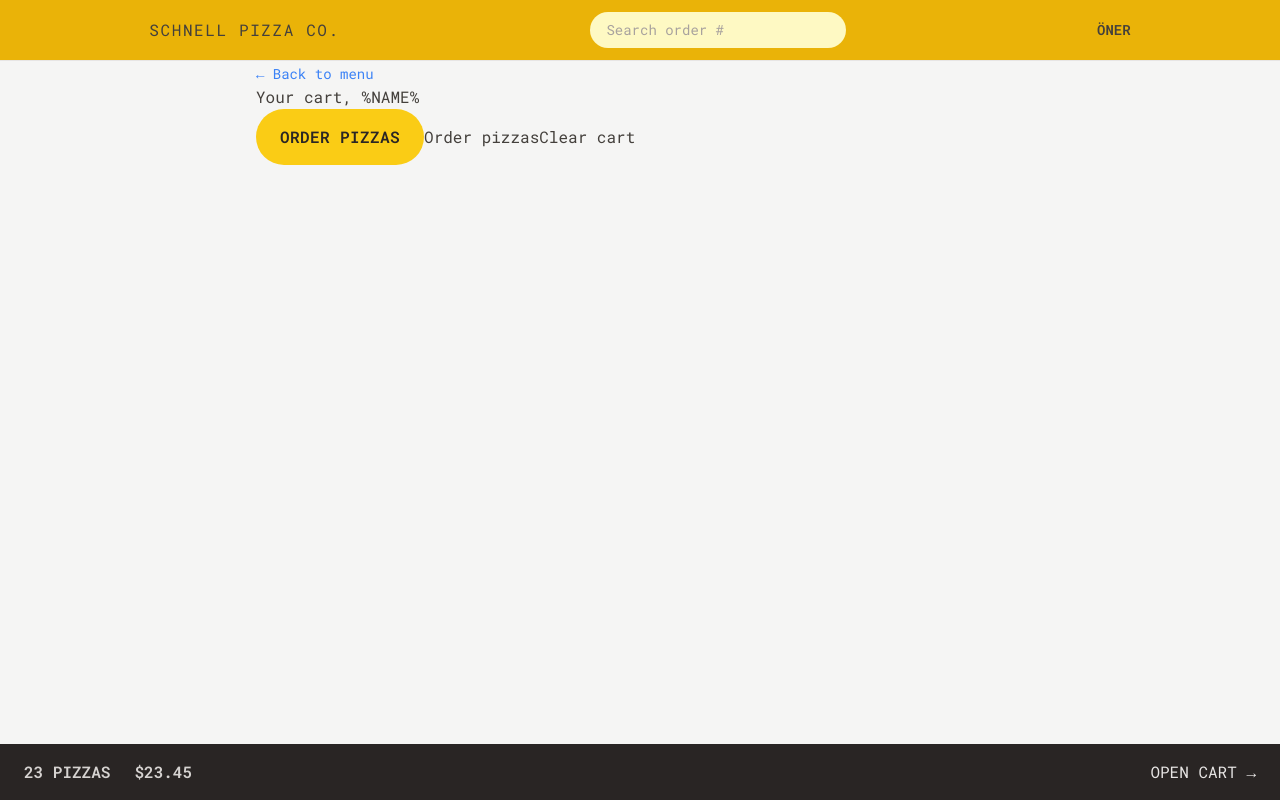
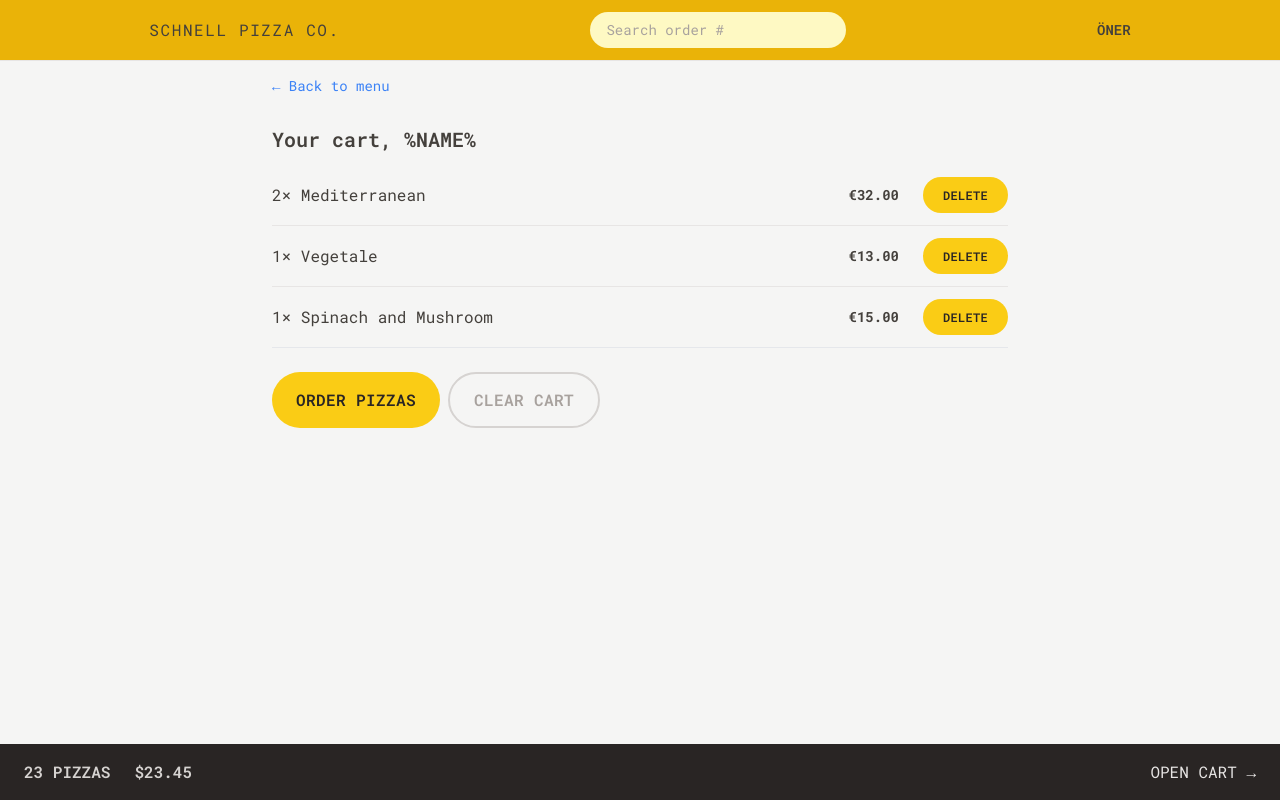
Before and after one commit to Oner-T/schnell-pizza, a React (Vite) app: page /cart in a window 1280 px wide. Built offline with nearby package versions, Linux system fonts and the light colour scheme.

Commit message:
tw-continue

```diff
--- a/src/features/cart/Cart.jsx
+++ b/src/features/cart/Cart.jsx
@@ -1,6 +1,7 @@
 import { Link } from "react-router-dom";
 import LinkButton from "../../ui/LinkButton";
 import Button from "../../ui/Button";
+import CartItem from "./CartItem";
 
 const fakeCart = [
   {
@@ -30,16 +31,23 @@
   const cart = fakeCart;
 
   return (
-    <div>
+    <div className="px-4 py-3">
       <LinkButton to="/menu">&larr; Back to menu</LinkButton>
 
-      <h2>Your cart, %NAME%</h2>
+      <h2 className="mt-7 text-xl font-semibold">Your cart, %NAME%</h2>
 
-      <div>
-        <Button to="/order/new">Order pizzas</Button>
+      <ul className="mt-3 divide-y divide-stone-200 border-b">
+        {cart.map((item) => (
+          <CartItem item={item} key={item.key} />
+        ))}
+      </ul>
 
-        <Link to="/order/new">Order pizzas</Link>
-        <button>Clear cart</button>
+      <div className="mt-6 space-x-2">
+        <Button type="primary" to="/order/new">
+          Order pizzas
+        </Button>
+
+        <Button type="secondary">Clear cart</Button>
       </div>
     </div>
   );
--- a/src/features/cart/CartItem.jsx
+++ b/src/features/cart/CartItem.jsx
@@ -1,13 +1,17 @@
+import Button from "../../ui/Button";
+import { formatCurrency } from "../../utils/helpers";
+
 function CartItem({ item }) {
   const { pizzaId, name, quantity, totalPrice } = item;
 
   return (
-    <li>
-      <p>
+    <li className="py-3 sm:flex sm:items-center sm:justify-between">
+      <p className="mb-1 sm:mb-0">
         {quantity}&times; {name}
       </p>
-      <div>
-        <p>{formatCurrency(totalPrice)}</p>
+      <div className="flex items-center justify-between sm:gap-6">
+        <p className="text-sm font-bold">{formatCurrency(totalPrice)}</p>
+        <Button type="small">Delete</Button>
       </div>
     </li>
   );
--- a/src/features/menu/Menu.jsx
+++ b/src/features/menu/Menu.jsx
@@ -6,7 +6,7 @@
   const menu = useLoaderData();
 
   return (
-    <ul>
+    <ul className=" divide-y divide-stone-200 px-2">
       {menu.map((pizza) => (
         <MenuItem pizza={pizza} key={pizza.id} />
       ))}
--- a/src/features/menu/MenuItem.jsx
+++ b/src/features/menu/MenuItem.jsx
@@ -1,16 +1,31 @@
+import Button from "../../ui/Button";
 import { formatCurrency } from "../../utils/helpers";
 
 function MenuItem({ pizza }) {
   const { id, name, unitPrice, ingredients, soldOut, imageUrl } = pizza;
 
   return (
-    <li>
-      <img src={imageUrl} alt={name} />
-      <div>
-        <p>{name}</p>
-        <p>{ingredients.join(", ")}</p>
-        <div>
-          {!soldOut ? <p>{formatCurrency(unitPrice)}</p> : <p>Sold out</p>}
+    <li className="flex gap-4 py-2">
+      <img
+        src={imageUrl}
+        alt={name}
+        className={`h-24 ${soldOut ? "opacity-70 grayscale" : ""}`}
+      />
+      <div className="flex grow flex-col pt-0.5">
+        <p className="font-medium">{name}</p>
+        <p className="text-sm capitalize italic text-stone-500">
+          {ingredients.join(", ")}
+        </p>
+        <div className="mt-auto flex items-center justify-between">
+          {!soldOut ? (
+            <p className="text-sm">{formatCurrency(unitPrice)}</p>
+          ) : (
+            <p className="text-sm font-medium uppercase text-stone-500">
+              Sold out
+            </p>
+          )}
+
+          <Button type="small">Add to cart</Button>
         </div>
       </div>
     </li>
--- a/src/features/order/CreateOrder.jsx
+++ b/src/features/order/CreateOrder.jsx
@@ -68,7 +68,8 @@
 
         <div>
           <input
-            className="h-6 w-6 accent-yellow-400 focus:outline-none focus:ring focus:ring-yellow-400 focus:ring-offset-2"
+            className="h-6 w-6 accent-yellow-400 focus:outline-none
+            focus:ring focus:ring-yellow-400 focus:ring-offset-2"
             type="checkbox"
             name="priority"
             id="priority"
@@ -80,7 +81,7 @@
 
         <div>
           <input type="hidden" name="cart" value={JSON.stringify(cart)} />
-          <Button disabled={isSubmitting}>
+          <Button type="primary" disabled={isSubmitting}>
             {isSubmitting ? "Placing order..." : "Order now"}
           </Button>
         </div>
--- a/src/features/user/CreateUser.jsx
+++ b/src/features/user/CreateUser.jsx
@@ -1,4 +1,5 @@
 import { useState } from "react";
+import Button from "../../ui/Button";
 
 function CreateUser() {
   const [username, setUsername] = useState("");
@@ -23,7 +24,7 @@
 
       {username !== "" && (
         <div>
-          <button>Start ordering</button>
+          <Button type="primary">Start ordering</Button>
         </div>
       )}
     </form>
--- a/src/ui/AppLayout.jsx
+++ b/src/ui/AppLayout.jsx
@@ -8,7 +8,11 @@
   const navigation = useNavigation();
   const isLoading = navigation.state === "loading";
   return (
-    <div className="grid h-screen grid-rows-[auto_1fr_auto]">
+    <div
+      className={`grid
+                  h-screen
+                  grid-rows-[auto_1fr_auto]`}
+    >
       {isLoading && <Loader />}
 
       <Header />
--- a/src/ui/Button.jsx
+++ b/src/ui/Button.jsx
@@ -1,17 +1,24 @@
 import { Link } from "react-router-dom";
 
-function Button({ children, disabled, to }) {
-  const className =
-    "inline-block rounded-full bg-yellow-400 px-4 py-3 font-semibold uppercase tracking-wide text-stone-800 transition-colors duration-300 hover:bg-yellow-300 focus:bg-yellow-300 focus:ring focus:ring-yellow-300 focus:ring-offset-2 disabled:cursor-not-allowed sm:px-6 sm:py-4";
+function Button({ children, disabled, to, type }) {
+  const base =
+    "inline-block rounded-full bg-yellow-400 px-4 py-3 font-semibold uppercase tracking-wide text-stone-800 transition-colors duration-300 hover:bg-yellow-300 focus:bg-yellow-300 focus:ring focus:ring-yellow-300 focus:ring-offset-2 disabled:cursor-not-allowed";
+  const styles = {
+    primary: base + " px-4 py-3 md:px-6 md:py-4",
+    small: base + " px-4 py-2 md:px-5 md:py-2.5 text-xs",
+    secondary:
+      "inline-block px-4 py-2.5 hover:bg-stone-300 hover:text-stone-800 md:px-6 md:py-3.5 rounded-full border-2 border-stone-300 font-semibold uppercase tracking-wide text-stone-400 transition-colors duration-300 hover:bg-yellow-300 focus:bg-yellow-300 focus:ring focus:ring-stone-200 focus:ring-offset-2 disabled:cursor-not-allowed",
+  };
+
   if (to)
     return (
-      <Link to={to} className={className}>
+      <Link to={to} className={styles[type]}>
         {children}
       </Link>
     );
 
   return (
-    <div disabled={disabled} className={className}>
+    <div disabled={disabled} className={styles[type]}>
       {children}
     </div>
   );
```
Also changed, not shown: src/features/cart/CartOverview.jsx (+9 -2 lines).
